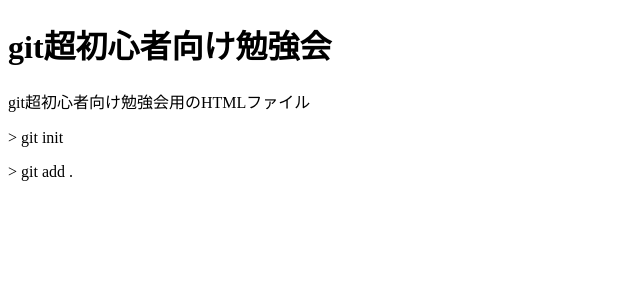
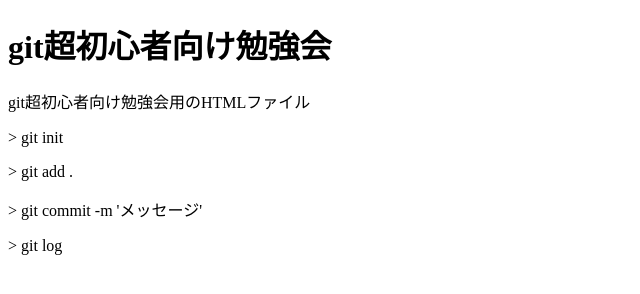
Before and after one commit to stash4/git_study, a plain HTML site: page index.html in a window 1280 px wide. Shown: the whole page, without its empty margins (0-640 px from the left). Drawn offline with Linux system fonts and the light colour scheme.

Commit message:
さらに追加

```diff
--- a/index.html
+++ b/index.html
@@ -8,6 +8,7 @@
     <p>git超初心者向け勉強会用のHTMLファイル</p>
     <p>> git init</p>
     <p>> git add .</p>
-
+    <p>> git commit -m 'メッセージ'</p>
+    <p>> git log</p>
 </body>
 </html>
```
